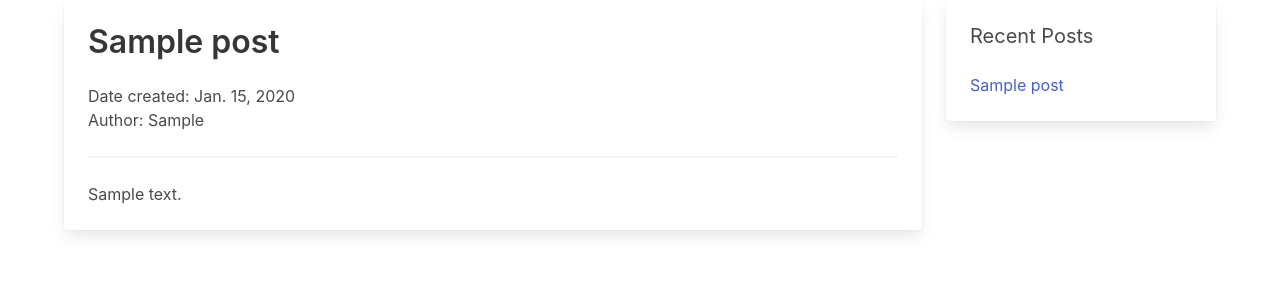
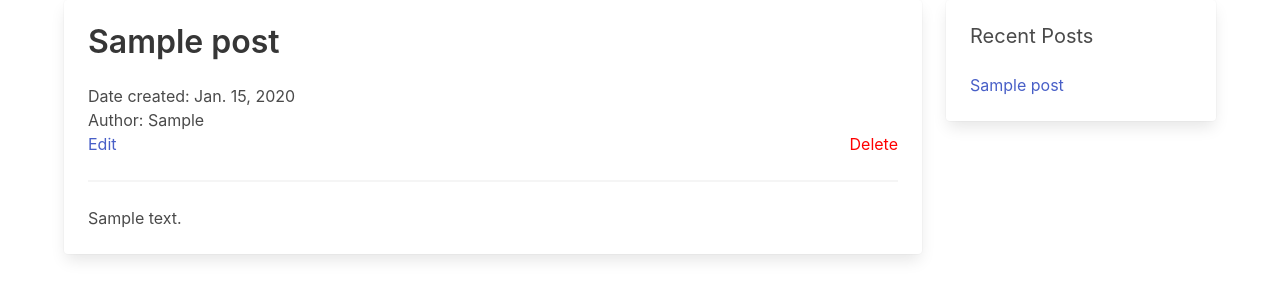
Before and after one commit to thenishantsapkota/PyBlogger, a Django app: a page that uses blogs/templates/blogs/blog.html in a window 1280 px wide. Shown: the part 56-356 px from the top of the page. Run offline with Django 4.2, Linux system fonts and the light colour scheme; a user stored in the database is signed in; tables that the repository leaves empty hold one stand-in row (values such as "Sample post"); one stand-in notice (Sample message) is shown; some libraries are stand-ins or nearby versions.

Commit message:
feat: add blog delete function

```diff
--- a/authentication/templates/authentication/base.html
+++ b/authentication/templates/authentication/base.html
@@ -91,21 +91,32 @@
   {% for message in messages %}
   <script>
     alertify.set("notifier", "position", "bottom-center");
+    //{% if message.tags == 'success' %}
     alertify.success("{{message}}");
+    //{% elif message.tags == 'error' %}
+    alertify.error("{{message}}");
+    //{% endif %}
   </script>
   {% endfor %}
   <script>
-    // Get the navbar burger and menu elements
     const navbarBurger = document.querySelector('.navbar-burger');
     const navbarMenu = document.querySelector('.navbar-menu');
 
-    // Add a click event listener to the navbar burger
     navbarBurger.addEventListener('click', () => {
-      // Toggle the "is-active" class on the navbar burger
       navbarBurger.classList.toggle('is-active');
-      // Toggle the "is-active" class on the navbar menu
       navbarMenu.classList.toggle('is-active');
     });
+
+    const links = document.getElementsByClassName('delete-link');
+    for (let i = 0; i < links.length; i++) {
+      links[i].addEventListener('click', function (event) {
+        event.preventDefault();
+        const confirmation = confirm('Are you sure you want to delete this blog?');
+        if (confirmation) {
+          window.location.href = this.href;
+        }
+      });
+    }
 
   </script>
 </body>
--- a/blogs/templates/blogs/blog.html
+++ b/blogs/templates/blogs/blog.html
@@ -12,6 +12,17 @@
                         <h1 class="title">{{ post.title }}</h1>
                         <p>Date created: {{post.created_at|date}}</p>
                         <p class="is-medium">Author: {{post.author|capfirst}}</p>
+                        {% if request.user == post.author %}
+                        <div class="level">
+                            <div class="level-left">
+                                <a href="{% url 'blog-edit' post.id post.title|slugify %}">Edit</a>
+                            </div>
+                            <div class="level-right">
+                                <a class="delete-link" href="{% url 'blog-delete' post.id post.title|slugify %}"
+                                    style="color: red;">Delete</a>
+                            </div>
+                        </div>
+                        {% endif %}
                         <hr>
                         <p class="content">{{ post.content|md }}</p>
                     </div>
--- a/blogs/templates/blogs/home.html
+++ b/blogs/templates/blogs/home.html
@@ -11,7 +11,8 @@
                 <div class="box" style="height: 300px; overflow: hidden;">
                     <h1 class="title">{{ post.title }}</h1>
                     <p class="subtitle">{{ post.created_at|date }}</p>
-                    <p class="subtitle is-size-7">{{ post.created_at|format_datetime}}</p>
+                    <p class="subtitle is-size-7">{{ post.created_at|format_datetime}}<br>Author:
+                        {{post.author|capfirst}}</p>
                     <div class="content">{{ post.content|truncatewords_html:5|md }}</div>
                     <a href="{% url 'post' post.id post.title|slugify %}">Read More</a>
                 </div>
--- a/blogs/urls.py
+++ b/blogs/urls.py
@@ -1,7 +1,7 @@
 from django.contrib.auth.decorators import login_required
 from django.urls import path
 
-from .views import BlogCreateView, BlogView
+from .views import BlogCreateView, BlogDeleteView, BlogEditView, BlogView
 
 urlpatterns = [
     path(
@@ -12,4 +12,18 @@ urlpatterns = [
         name="blog-create",
     ),
     path("<pk>/<title>/", BlogView.as_view(), name="post"),
+    path(
+        "<pk>/<title>/edit/",
+        login_required(
+            BlogEditView.as_view(), login_url="/auth/login?next=/blogs/create"
+        ),
+        name="blog-edit",
+    ),
+    path(
+        "<pk>/<title>/delete/",
+        login_required(
+            BlogDeleteView.as_view(), login_url="/auth/login?next=/blogs/create"
+        ),
+        name="blog-delete",
+    ),
 ]
--- a/blogs/views.py
+++ b/blogs/views.py
@@ -1,5 +1,6 @@
 from django.contrib import messages
 from django.shortcuts import redirect, render
+from django.utils.text import slugify
 from django.views import View
 
 from .forms import BlogCreateForm
@@ -8,7 +9,7 @@ from .models import Post
 
 class HomeView(View):
     def get(self, request):
-        posts = Post.objects.all()
+        posts = Post.objects.all().order_by("-created_at")
         return render(request, "blogs/home.html", {"posts": posts})
 
 
@@ -46,5 +47,37 @@ class BlogView(View):
         return render(request, "blogs/404.html", status=404)
 
 
+class BlogEditView(View):
+    form = BlogCreateForm
+
+    def get(self, request, pk, title):
+        post = Post.objects.filter(id=pk).first()
+        if post and request.user == post.author:
+            form = self.form(instance=post)
+            return render(request, "blogs/create_blog.html", {"form": form})
+
+        return render(request, "blogs/404.html", status=404)
+
+    def post(self, request, pk, title):
+        form = self.form(request.POST)
+        post = Post.objects.filter(id=pk).first()
+        if post and request.user == post.author and form.is_valid():
+            post.title = form.data.get("title")
+            post.content = form.data.get("content")
+            post.save()
+            return redirect("post", post.id, slugify(post.title))
+        return render(request, "blogs/404.html", status=404)
+
+
+class BlogDeleteView(View):
+    def get(self, request, pk, title):
+        post = Post.objects.filter(id=pk).first()
+        if post and request.user == post.author:
+            post.delete()
+            messages.success(request, "Post deleted successfully!")
+            return redirect("home")
+        return render(request, "blogs/404.html", status=404)
+
+
 def handler404(request, exception):
     return render(request, "blogs/404.html", status=404)
--- a/cms/settings.py
+++ b/cms/settings.py
@@ -28,7 +28,7 @@ BASE_DIR = Path(__file__).resolve().parent.parent
 SECRET_KEY = "django-insecure-)ye*8z(_j+ado!0krc&6-9=msz4w5$f$llqz8%95-t35zszmh#"
 
 # SECURITY WARNING: don't run with debug turned on in production!
-DEBUG = False
+DEBUG = True
 
 ALLOWED_HOSTS = ["127.0.0.1", "localhost"]
 
```
